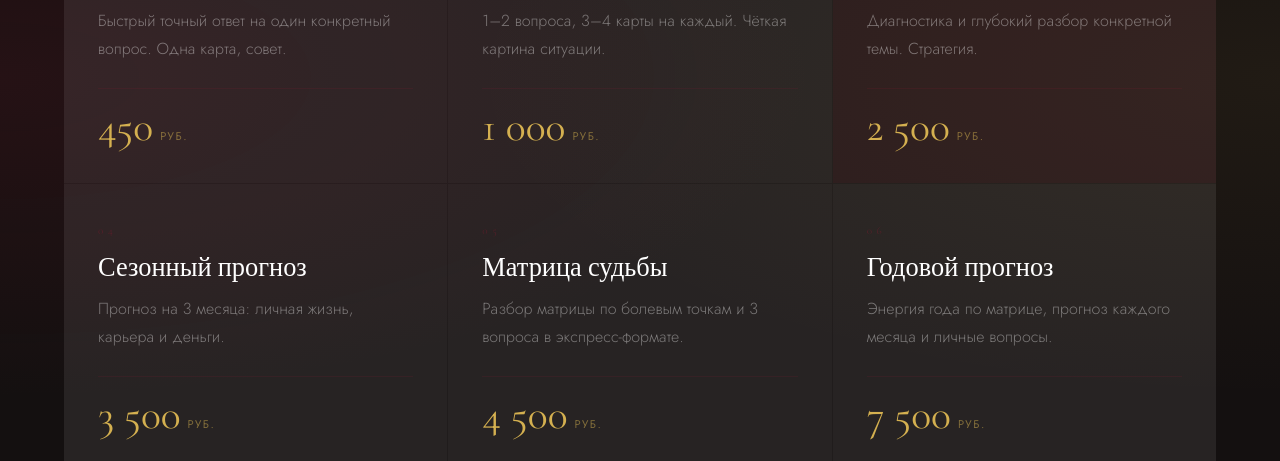
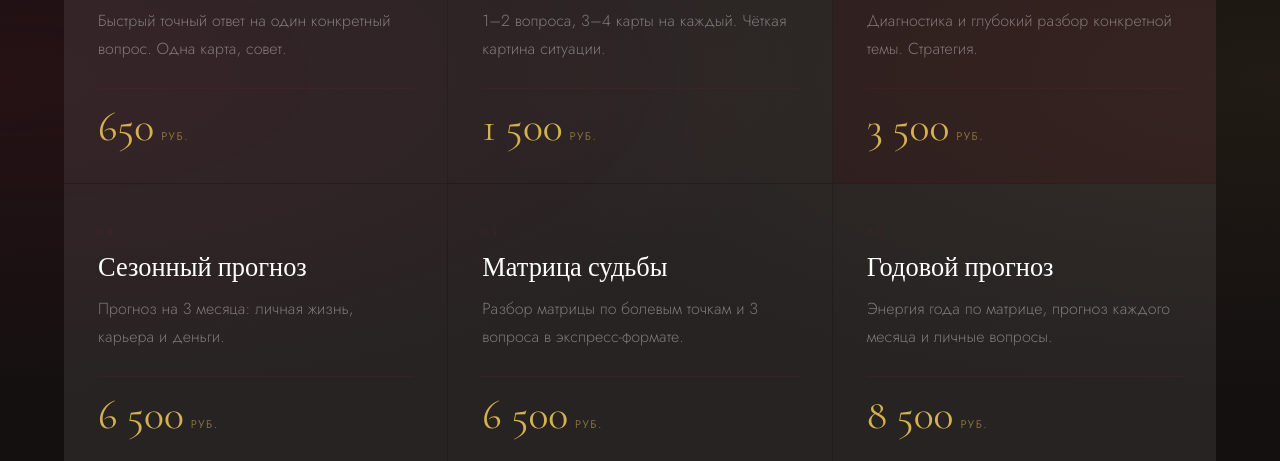
Before and after one commit to zhannaraevskaya-art/zhanna.Claude-, a plain HTML site: page index.html in a window 1280 px wide. Shown: the part 2419-2880 px from the top of the page. Drawn offline with nearby package versions, Linux system fonts and the light colour scheme; a web font is replaced by a local one.

Commit message:
Update index.html

```diff
--- a/index.html
+++ b/index.html
@@ -578,12 +578,12 @@ footer{background:var(--black);padding:38px 64px;display:flex;align-items:center
       <a href="#contact" class="btn-gold" style="align-self:flex-end">Записаться →</a>
     </div>
     <div class="svc-grid">
-      <div class="svc r"><div class="svc-idx">01</div><div class="svc-name">Один вопрос</div><p class="svc-desc">Быстрый точный ответ на один конкретный вопрос. Одна карта, совет.</p><div class="svc-price"><span class="svc-amt">450</span><span class="svc-cur">руб.</span></div></div>
-      <div class="svc r"><div class="svc-idx">02</div><div class="svc-name">Экспресс&#8209;расклад</div><p class="svc-desc">1–2 вопроса, 3–4 карты на каждый. Чёткая картина ситуации.</p><div class="svc-price"><span class="svc-amt">1 000</span><span class="svc-cur">руб.</span></div></div>
-      <div class="svc pop r"><div class="svc-idx">03</div><div class="svc-name">Глубокий анализ</div><p class="svc-desc">Диагностика и глубокий разбор конкретной темы. Стратегия.</p><div class="svc-price"><span class="svc-amt">2 500</span><span class="svc-cur">руб.</span></div></div>
-      <div class="svc r"><div class="svc-idx">04</div><div class="svc-name">Сезонный прогноз</div><p class="svc-desc">Прогноз на 3 месяца: личная жизнь, карьера и деньги.</p><div class="svc-price"><span class="svc-amt">3 500</span><span class="svc-cur">руб.</span></div></div>
-      <div class="svc r"><div class="svc-idx">05</div><div class="svc-name">Матрица судьбы</div><p class="svc-desc">Разбор матрицы по болевым точкам и 3 вопроса в экспресс-формате.</p><div class="svc-price"><span class="svc-amt">4 500</span><span class="svc-cur">руб.</span></div></div>
-      <div class="svc r"><div class="svc-idx">06</div><div class="svc-name">Годовой прогноз</div><p class="svc-desc">Энергия года по матрице, прогноз каждого месяца и личные вопросы.</p><div class="svc-price"><span class="svc-amt">7 500</span><span class="svc-cur">руб.</span></div></div>
+      <div class="svc r"><div class="svc-idx">01</div><div class="svc-name">Один вопрос</div><p class="svc-desc">Быстрый точный ответ на один конкретный вопрос. Одна карта, совет.</p><div class="svc-price"><span class="svc-amt">650</span><span class="svc-cur">руб.</span></div></div>
+      <div class="svc r"><div class="svc-idx">02</div><div class="svc-name">Экспресс&#8209;расклад</div><p class="svc-desc">1–2 вопроса, 3–4 карты на каждый. Чёткая картина ситуации.</p><div class="svc-price"><span class="svc-amt">1 500</span><span class="svc-cur">руб.</span></div></div>
+      <div class="svc pop r"><div class="svc-idx">03</div><div class="svc-name">Глубокий анализ</div><p class="svc-desc">Диагностика и глубокий разбор конкретной темы. Стратегия.</p><div class="svc-price"><span class="svc-amt">3 500</span><span class="svc-cur">руб.</span></div></div>
+      <div class="svc r"><div class="svc-idx">04</div><div class="svc-name">Сезонный прогноз</div><p class="svc-desc">Прогноз на 3 месяца: личная жизнь, карьера и деньги.</p><div class="svc-price"><span class="svc-amt">6 500</span><span class="svc-cur">руб.</span></div></div>
+      <div class="svc r"><div class="svc-idx">05</div><div class="svc-name">Матрица судьбы</div><p class="svc-desc">Разбор матрицы по болевым точкам и 3 вопроса в экспресс-формате.</p><div class="svc-price"><span class="svc-amt">6 500</span><span class="svc-cur">руб.</span></div></div>
+      <div class="svc r"><div class="svc-idx">06</div><div class="svc-name">Годовой прогноз</div><p class="svc-desc">Энергия года по матрице, прогноз каждого месяца и личные вопросы.</p><div class="svc-price"><span class="svc-amt">8 500</span><span class="svc-cur">руб.</span></div></div>
     </div>
   </div>
 </section>
```
